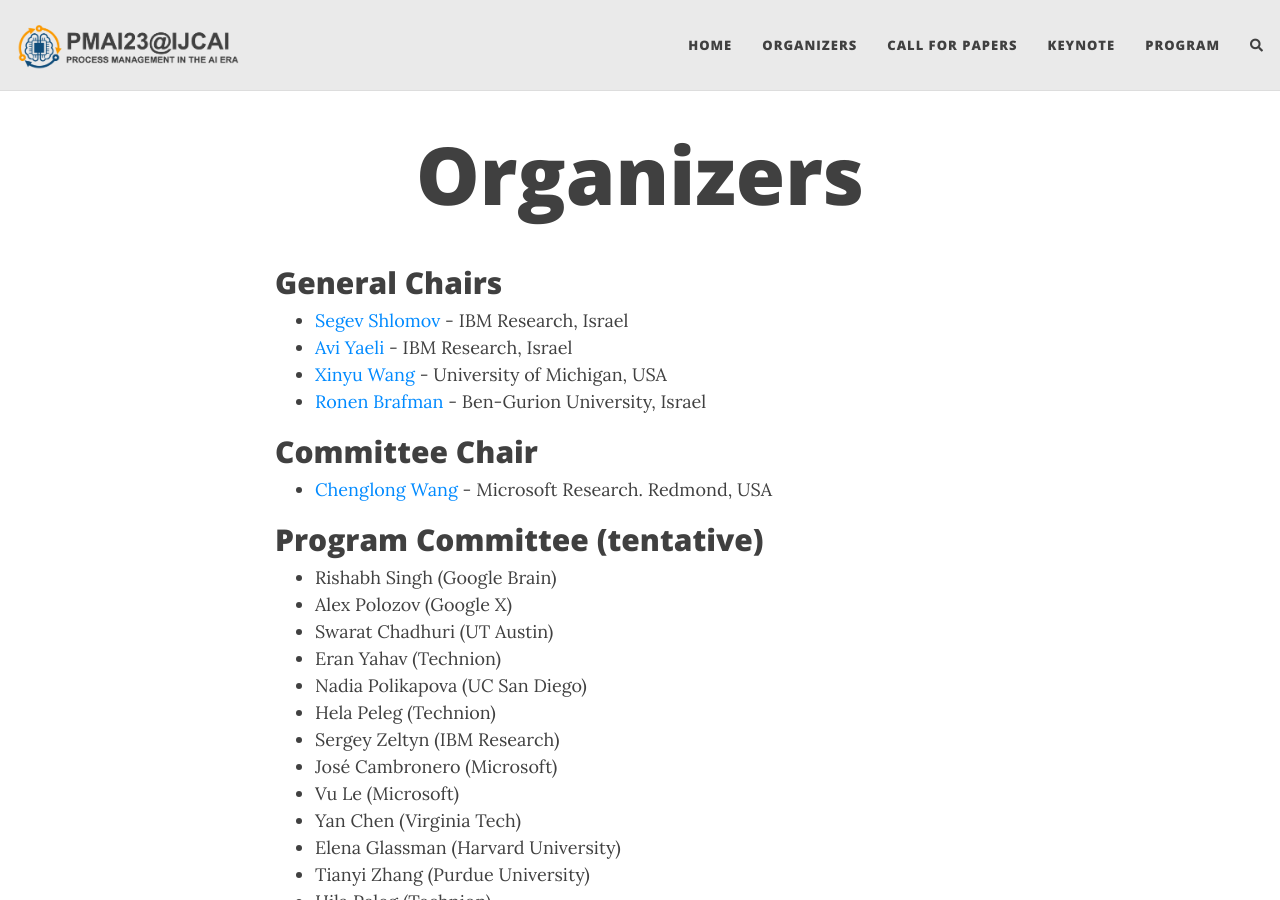
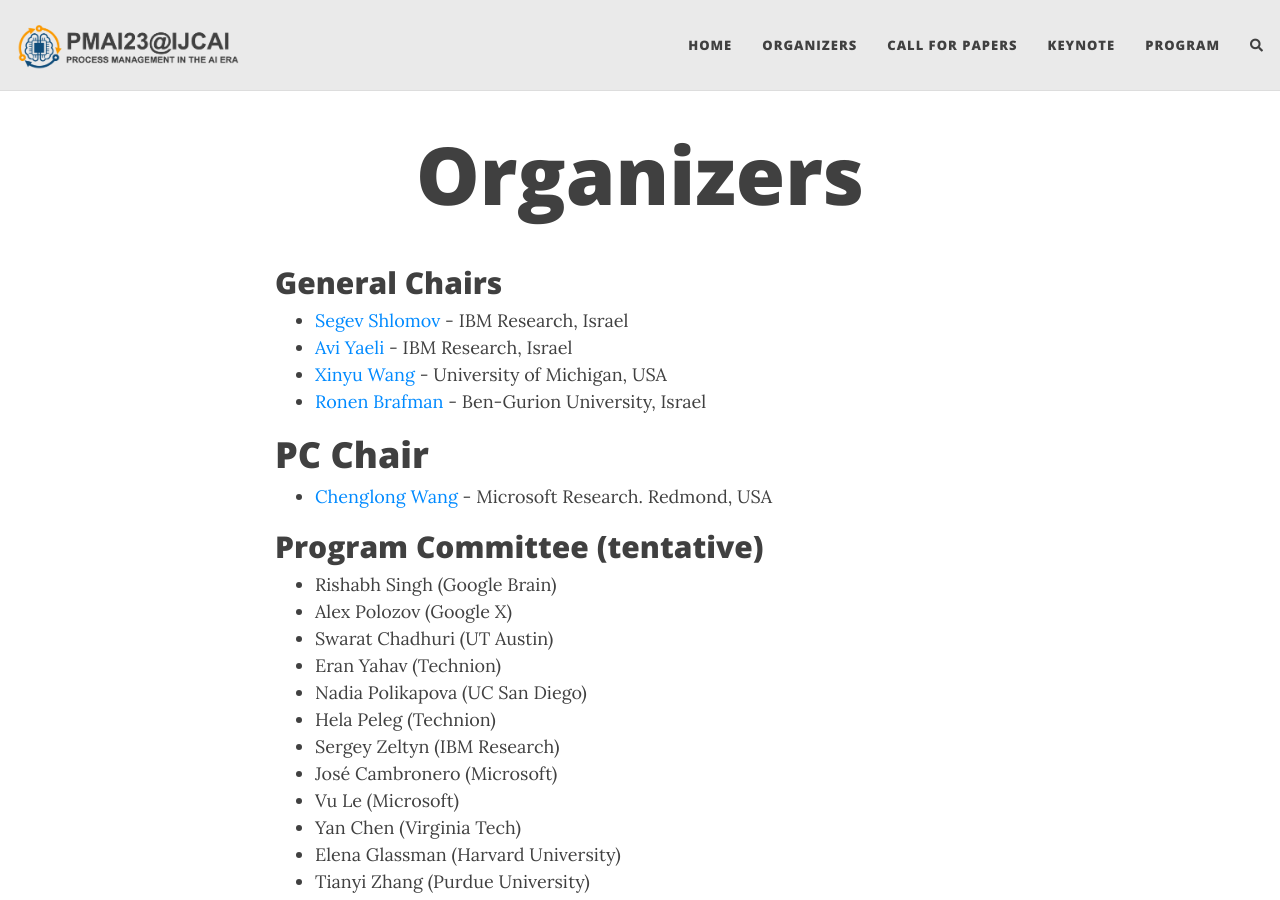
Before and after one commit to IJCAI23AutoMates/IJCAI23AutoMates..github.io, a Jekyll site: the page built from organizers.md, in a window 1280 px wide and 900 px high. Built offline with Jekyll 4.4.1, drawn with Linux system fonts in a browser that asks for light colours; nearby versions of some CDN libraries; comment, search, counter and statistics services are not loaded.

Commit message:
Update organizers.md

```diff
--- a/organizers.md
+++ b/organizers.md
@@ -9,7 +9,7 @@
 - [Xinyu Wang](mailto:xwangsd@umich.edu) - University of Michigan, USA
 - [Ronen Brafman](mailto:antonella.guzzo@unical.it) -  Ben-Gurion University, Israel
 
-## Committee Chair
+# PC Chair
 - [Chenglong Wang](mailto:chenglong.wang@microsoft.com) - Microsoft Research. Redmond, USA
 
 ## Program Committee (tentative)
```
